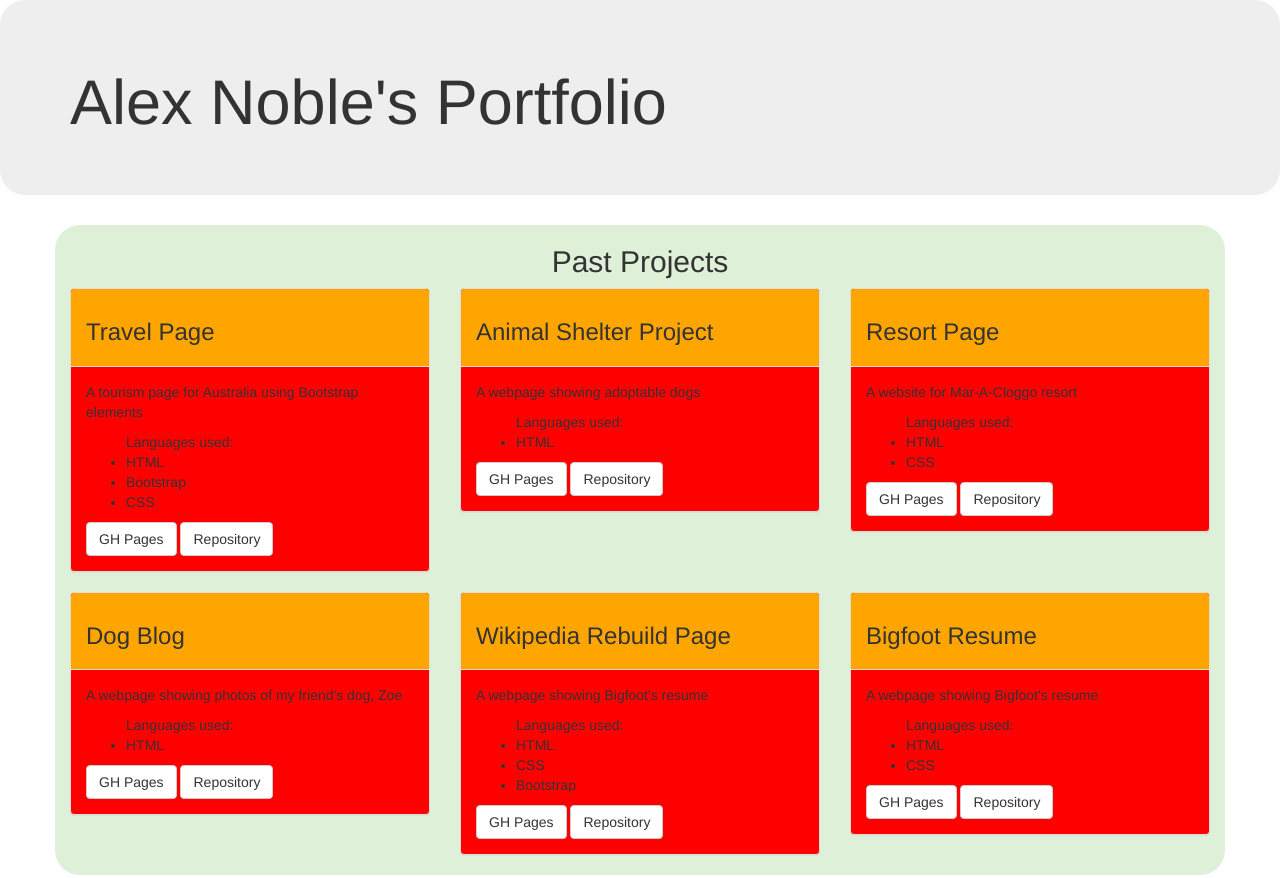
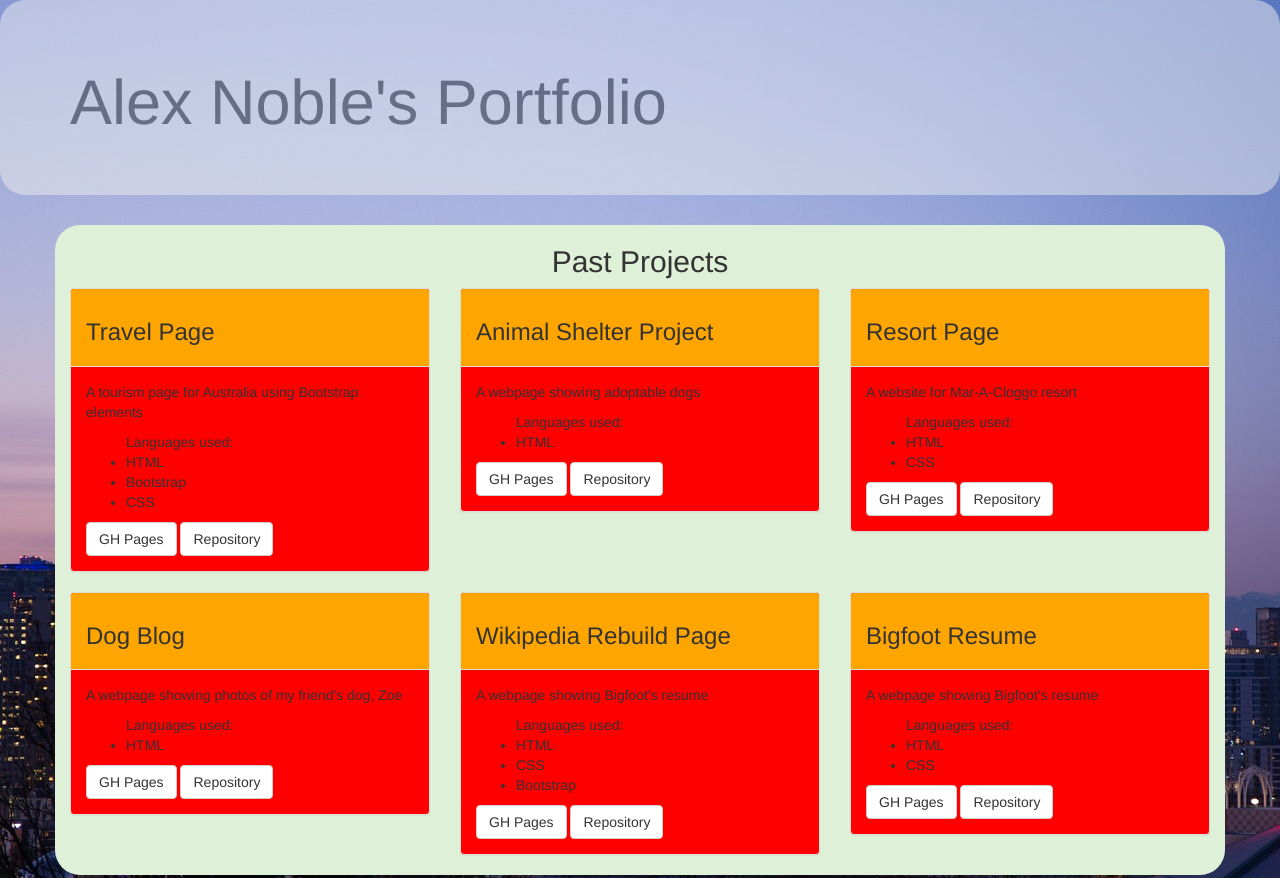
Before and after one commit to Anoble25/portfolio, a plain HTML site: page index.html in a window 1280 px wide. Shown: the top 878 px of the page. Drawn offline with Linux system fonts and the light colour scheme.

Commit message:
add background image

```diff
--- a/css/styles.css
+++ b/css/styles.css
@@ -1,3 +1,8 @@
+body{
+  background-image: url("../img/seattle.jpg");
+}
+
+
 #alex-photo{
   float:right;
   max-width:20%;
@@ -6,6 +11,7 @@
 .jumbotron{
   float:none;
   border-radius: 25px;
+  opacity: 0.5;
 }
 
 #projects-header{
@@ -64,4 +70,5 @@
 
 .container{
   border-radius: 25px;
+
 }
```
Also changed, not shown: img/seattle.jpg (added).
